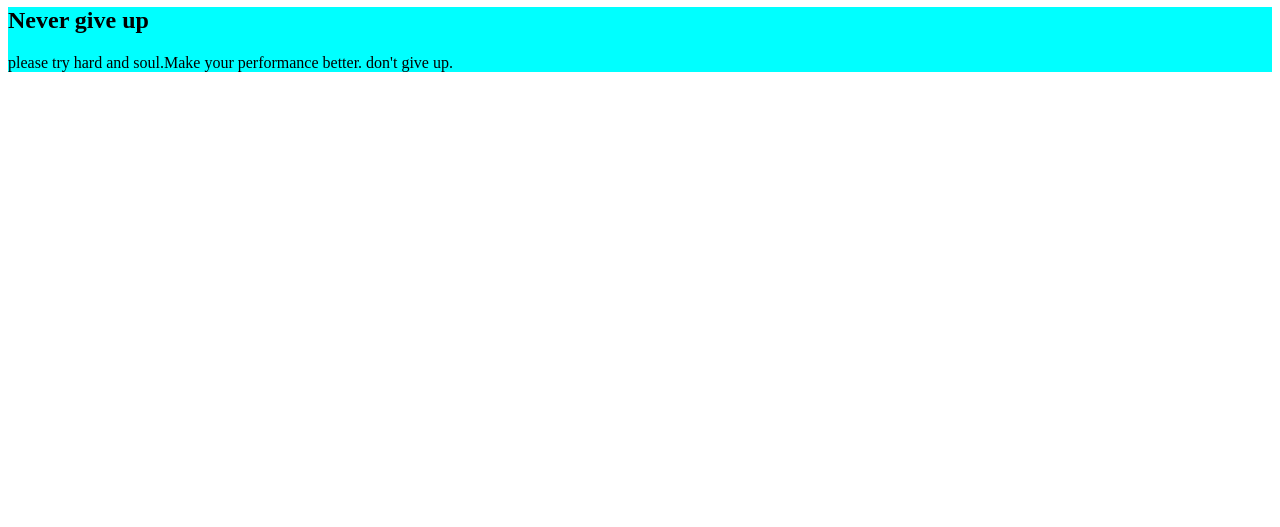
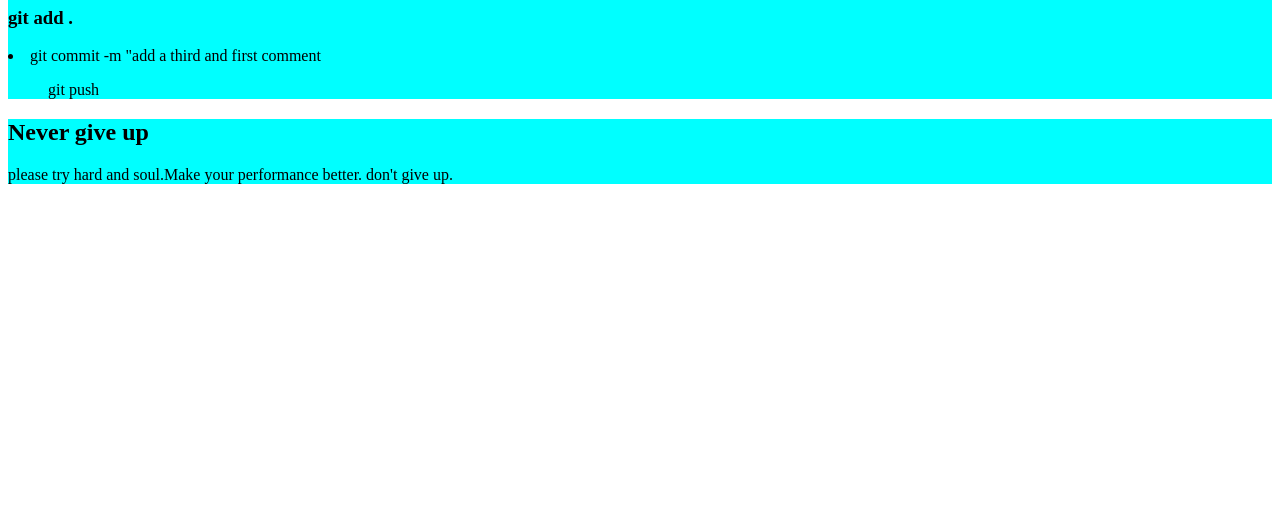
Before and after one commit to Abdulla-Al-Mamun-Munna/my-simple-website, a plain HTML site: page index.html in a window 1280 px wide. Shown: the part 273-800 px from the top of the page. Drawn offline with Linux system fonts and the light colour scheme; files whose address does not match are found by name.

```diff
--- a/index.html
+++ b/index.html
@@ -19,6 +19,9 @@
    <div>
     <p>we are think he can not build the website.that why he give up the everything.</p>
     <h1> Never give up</h1>
+    <h3> git add .</h3>
+    <li>git commit -m "add a third and first comment</li>
+    <ul>git push</ul>
    </div>
    <div>
     <h2>Never give up</h2>
```
